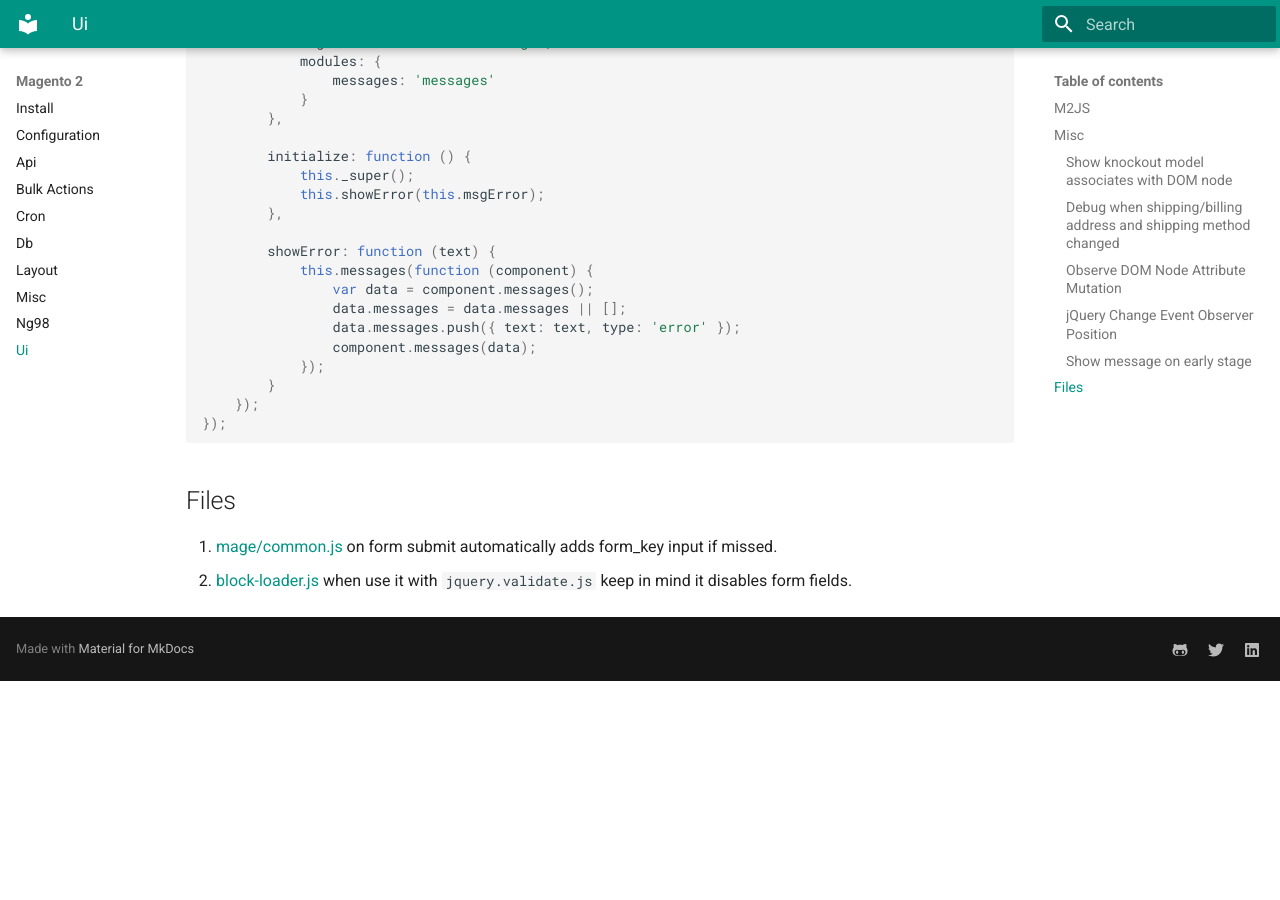
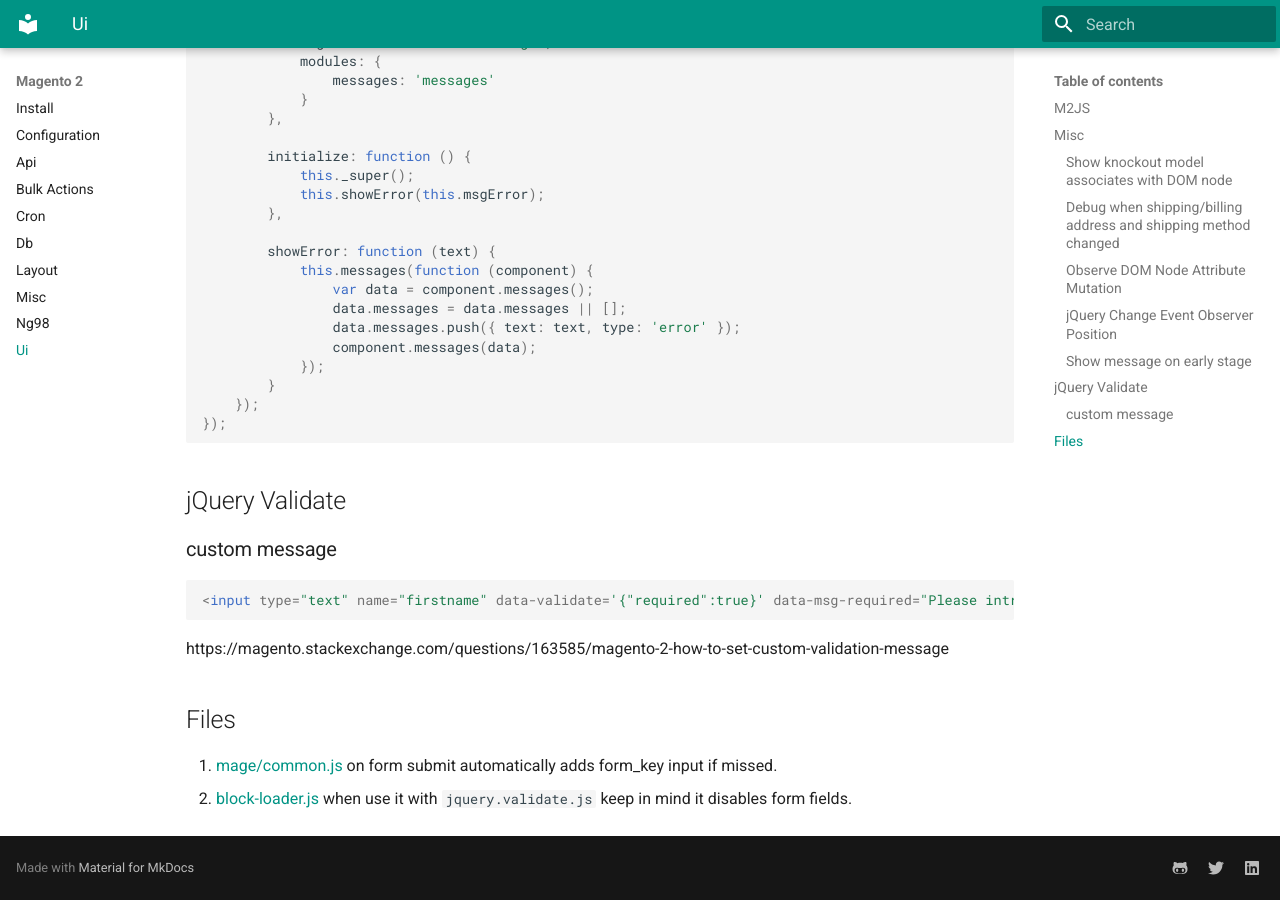
Before and after one commit to yutv/kb, an MkDocs documentation site: the page built from docs/magento-2/ui.md, in a window 1280 px wide and 900 px high, scrolled down 2385 px. Built offline with MkDocs 1.6.1 and Material for MkDocs 9.7.7, drawn with Linux system fonts in a browser that asks for light colours; before the commit the page ends 3066 px from its top, so only the background shows below that.

Commit message:
m2 aliases

````diff
--- a/docs/magento-2/ui.md
+++ b/docs/magento-2/ui.md
@@ -119,6 +119,14 @@ define([
     });
 });
 ```
+## jQuery Validate
+
+### custom message
+```html
+<input type="text" name="firstname" data-validate='{"required":true}' data-msg-required="Please introduce yourself"/>
+```
+
+https://magento.stackexchange.com/questions/163585/magento-2-how-to-set-custom-validation-message
 
 ## Files
 
````
Also changed, not shown: _snippets/m2.md (+1 -0 lines), docs/git/config.md (+1 -0 lines), docs/magento-2/misc.md (+1 -0 lines), 1 other file.
